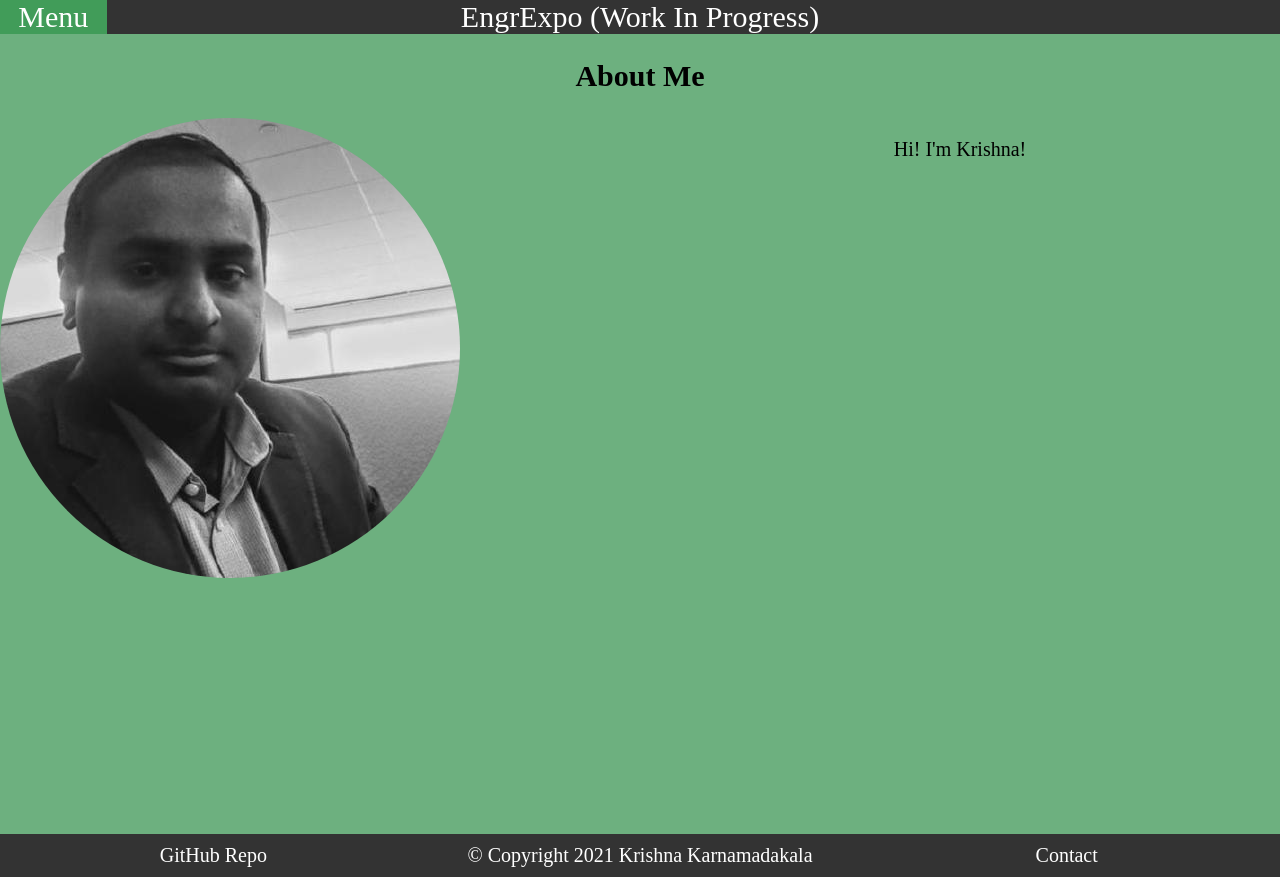
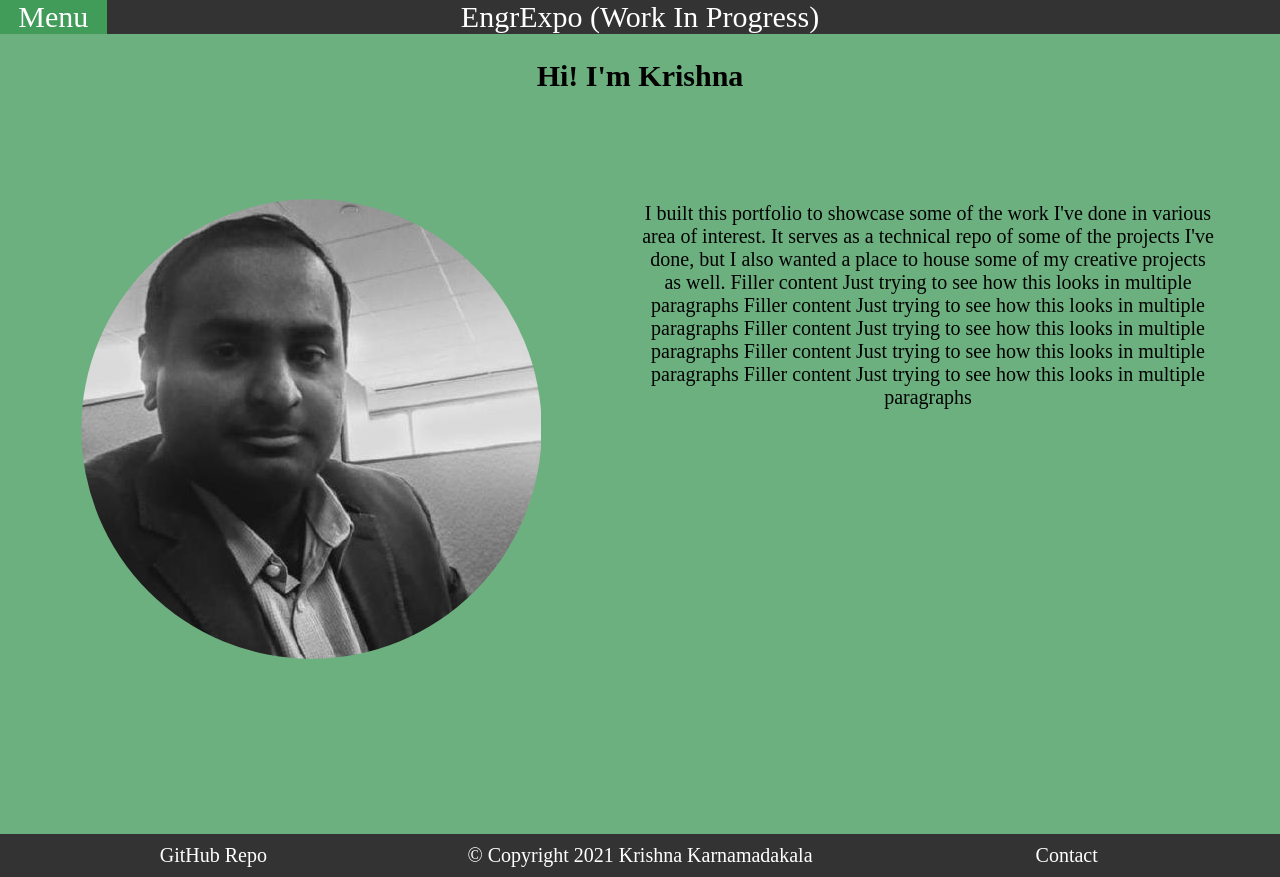
Before and after one commit to KrisMatrix/VuePortfolio, a Vue app: page / in a window 1280 px wide. Built offline with nearby package versions, Linux system fonts and the light colour scheme.

Commit message:
Update AboutMe.vue

```diff
--- a/src/components/AboutMe.vue
+++ b/src/components/AboutMe.vue
@@ -1,9 +1,14 @@
 <template>
   <div class="block">
-    <h2>About Me</h2>
+    <h2>Hi! I'm Krishna</h2>
     <div class="aboutMeBlock">
     <img src="@/assets/images/profile.jpeg" alt="Picture of Krishna">
-    <p>Hi! I'm Krishna!</p>
+    <p>I built this portfolio to showcase some of the work I've done in various area of interest. It serves as a technical repo of some of the projects I've done, but I also wanted a place to house some of my creative projects as well.
+    Filler content Just trying to see how this looks in multiple paragraphs
+    Filler content Just trying to see how this looks in multiple paragraphs
+    Filler content Just trying to see how this looks in multiple paragraphs
+    Filler content Just trying to see how this looks in multiple paragraphs
+    Filler content Just trying to see how this looks in multiple paragraphs</p>
     </div>
   </div>
 </template>
@@ -11,16 +16,19 @@
 <style scoped>
 .block {
   text-align: center;
+  background: #6db07f;
 }
 
 .aboutMeBlock {
   text-align: center;
   display: grid;
   grid-template-columns: 1fr 1fr;
+  padding: 5%;
 }
 
 .aboutMeBlock img {
   border-radius: 100%;
+  padding: 3%;
 }
 </style>
 
```
